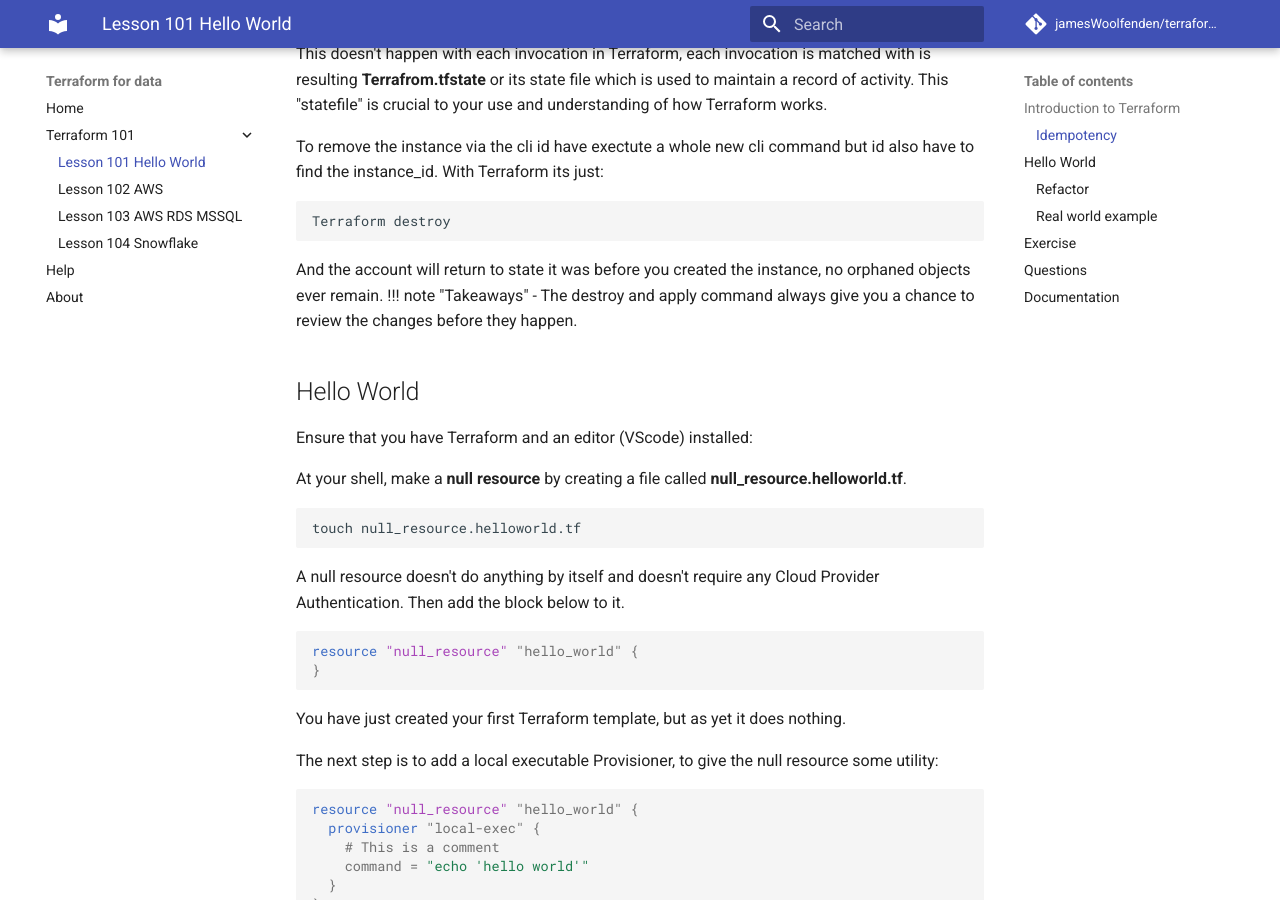
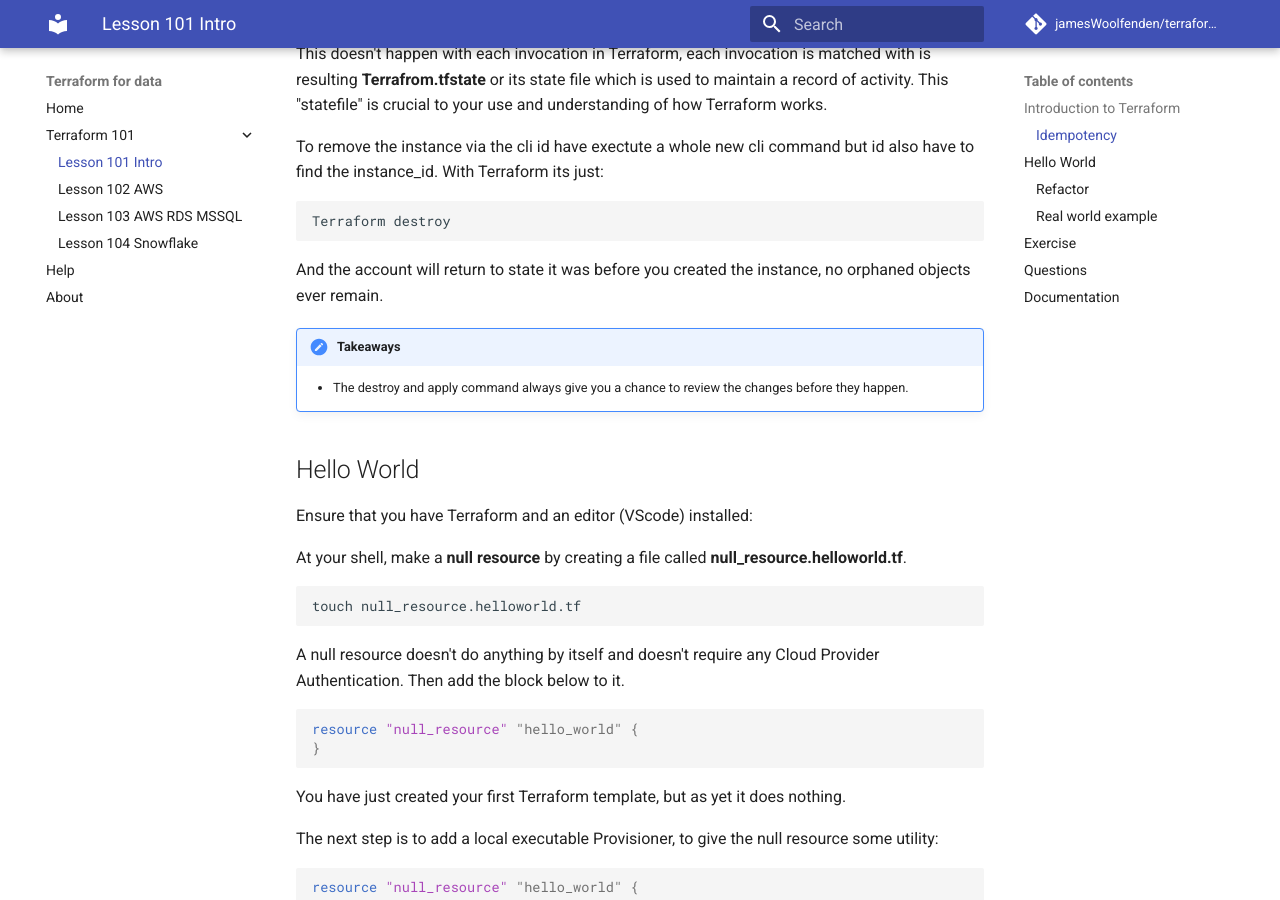
Before and after one commit to JamesWoolfenden/terraform-for-data, an MkDocs documentation site: the page built from docs/lesson1.md, in a window 1280 px wide and 900 px high, scrolled down 4849 px. Built offline with MkDocs 1.6.1 and Material for MkDocs 9.7.7, drawn with Linux system fonts in a browser that asks for light colours; comment, search, counter and statistics services are not loaded; some of the changed text lies outside the part shown.

Commit message:
notes fixed

````diff
--- a/docs/lesson1.md
+++ b/docs/lesson1.md
@@ -245,11 +245,14 @@
 To remove the instance via the cli id have exectute a whole new cli command but id also have to find the instance_id.
 With Terraform its just:
 
-```
+```cli
 Terraform destroy
 ```
+
 And the account will return to state it was before you created the instance, no orphaned objects ever remain.
-!!! note "Takeaways" - The destroy and apply command always give you a chance to review the changes before they happen.
+
+!!! note "Takeaways"
+    - The destroy and apply command always give you a chance to review the changes before they happen.
 
 ## Hello World
 
@@ -408,7 +411,12 @@
 This is basically a hack, pretty much any use of a null resources is up to something dubious. In this case AWS was being rubbish and reported that an object was made when it wasn't yet - _eventually consistent_ and so here we are with a sleep statement.
 I rarely use Provisioners myself these days, they are bad style and a hangover from Terraforms beginnings.
 
-!!! note "Takeaways" - Naming - Versions - Provisioners - Providers - Plan & apply
+!!! note "Takeaways"
+    - Naming
+    - Versions
+    - Provisioners
+    - Providers
+    - Plan & apply
 
 ## Exercise
 
--- a/mkdocs.yml
+++ b/mkdocs.yml
@@ -4,7 +4,7 @@
 nav:
   - Home: index.md
   - Terraform 101:
-      - Lesson 101 Hello World: lesson1.md
+      - Lesson 101 Intro: lesson1.md
       - Lesson 102 AWS: lesson2.md
       - Lesson 103 AWS RDS MSSQL: lesson3.md
       - Lesson 104 Snowflake: lesson4.md
````
